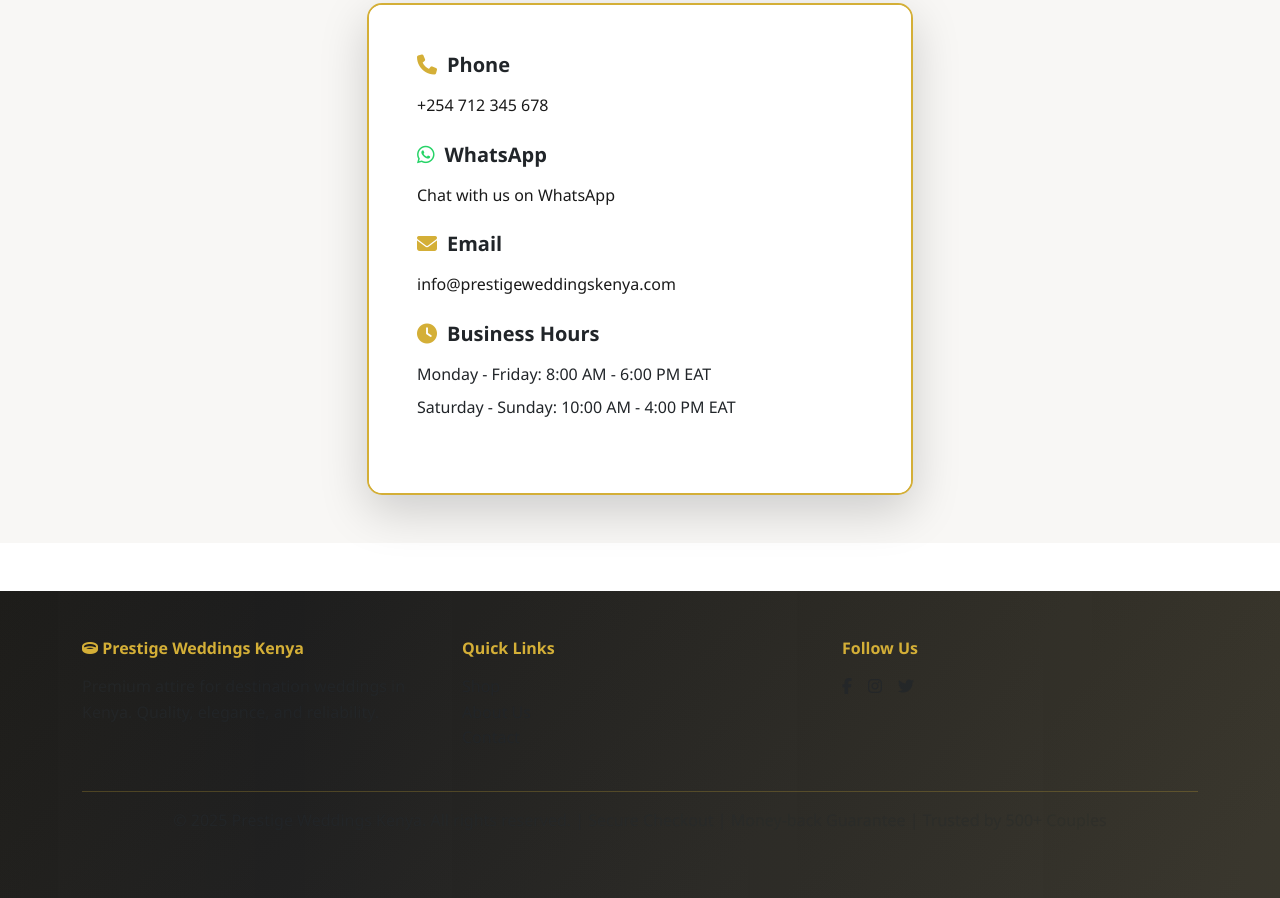
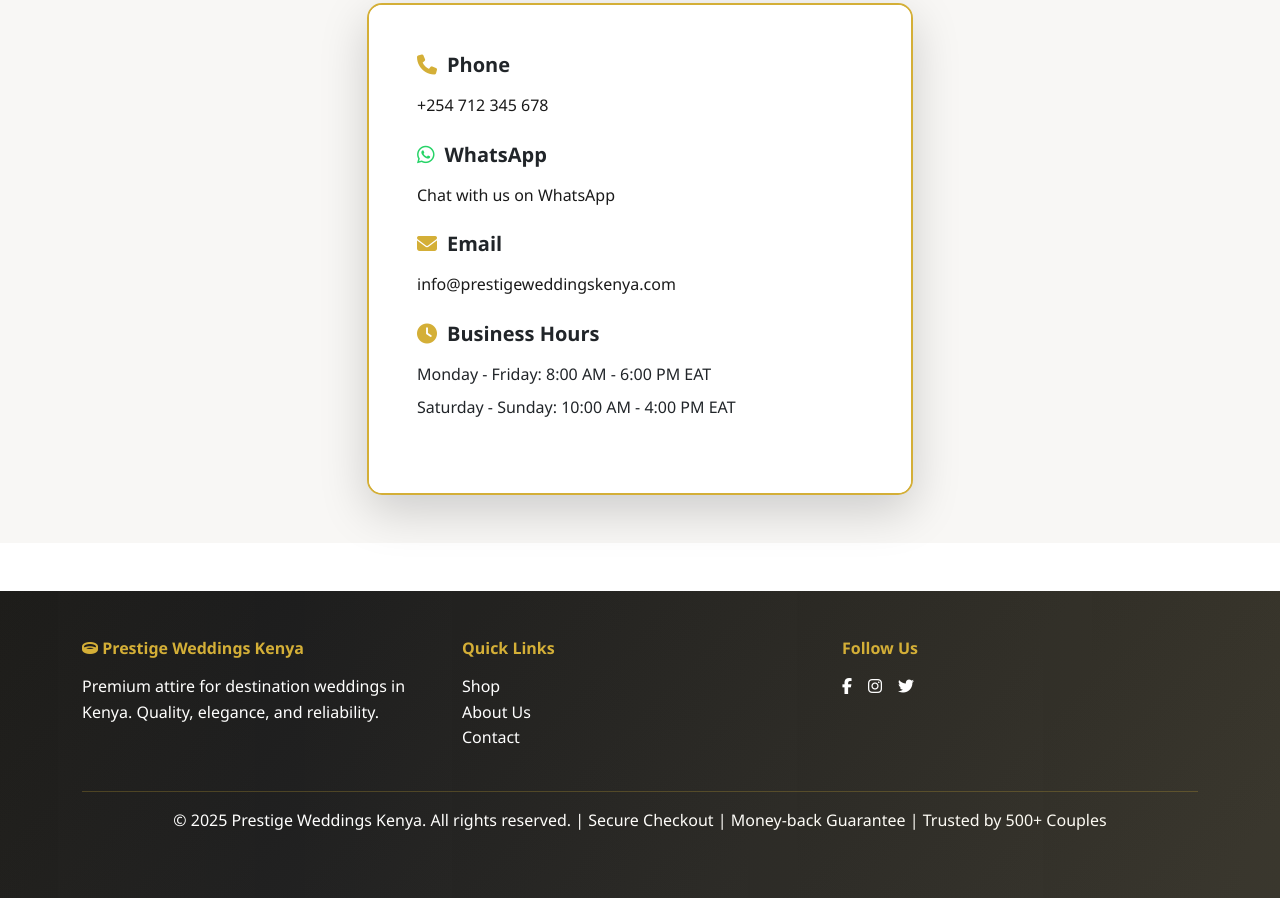
Before and after one commit to BLACK23D/WEDDING-WEBSITE, a plain HTML site: page index.html in a window 1280 px wide. Shown: the part 3580-4478 px from the top of the page. Drawn offline with nearby package versions, Linux system fonts and the light colour scheme.

Commit message:
Update footer: Change text color from gray to white for better contrast

```diff
--- a/index.html
+++ b/index.html
@@ -523,27 +523,27 @@
                     <h6 class="fw-bold mb-3" style="color: #d4af37;">
                         <i class="fas fa-ring"></i> Prestige Weddings Kenya
                     </h6>
-                    <p class="text-muted">Premium attire for destination weddings in Kenya. Quality, elegance, and reliability.</p>
+                    <p style="color: white;">Premium attire for destination weddings in Kenya. Quality, elegance, and reliability.</p>
                 </div>
                 <div class="col-md-4">
                     <h6 class="fw-bold mb-3" style="color: #d4af37;">Quick Links</h6>
                     <ul class="list-unstyled">
-                        <li><a href="#products" class="text-decoration-none text-muted">Shop</a></li>
-                        <li><a href="#about" class="text-decoration-none text-muted">About Us</a></li>
-                        <li><a href="#contact" class="text-decoration-none text-muted">Contact</a></li>
+                        <li><a href="#products" class="text-decoration-none" style="color: white;">Shop</a></li>
+                        <li><a href="#about" class="text-decoration-none" style="color: white;">About Us</a></li>
+                        <li><a href="#contact" class="text-decoration-none" style="color: white;">Contact</a></li>
                     </ul>
                 </div>
                 <div class="col-md-4">
                     <h6 class="fw-bold mb-3" style="color: #d4af37;">Follow Us</h6>
                     <div class="d-flex gap-3">
-                        <a href="#" class="text-muted"><i class="fab fa-facebook-f"></i></a>
-                        <a href="#" class="text-muted"><i class="fab fa-instagram"></i></a>
-                        <a href="#" class="text-muted"><i class="fab fa-twitter"></i></a>
+                        <a href="#" style="color: white;"><i class="fab fa-facebook-f"></i></a>
+                        <a href="#" style="color: white;"><i class="fab fa-instagram"></i></a>
+                        <a href="#" style="color: white;"><i class="fab fa-twitter"></i></a>
                     </div>
                 </div>
             </div>
             <hr style="border-color: #d4af37 !important;">
-            <div class="text-center text-muted">
+            <div class="text-center" style="color: white;">
                 <p>&copy; 2025 Prestige Weddings Kenya. All rights reserved. | Secure Checkout | Money-back Guarantee | Trusted by 500+ Couples</p>
             </div>
         </div>
```
